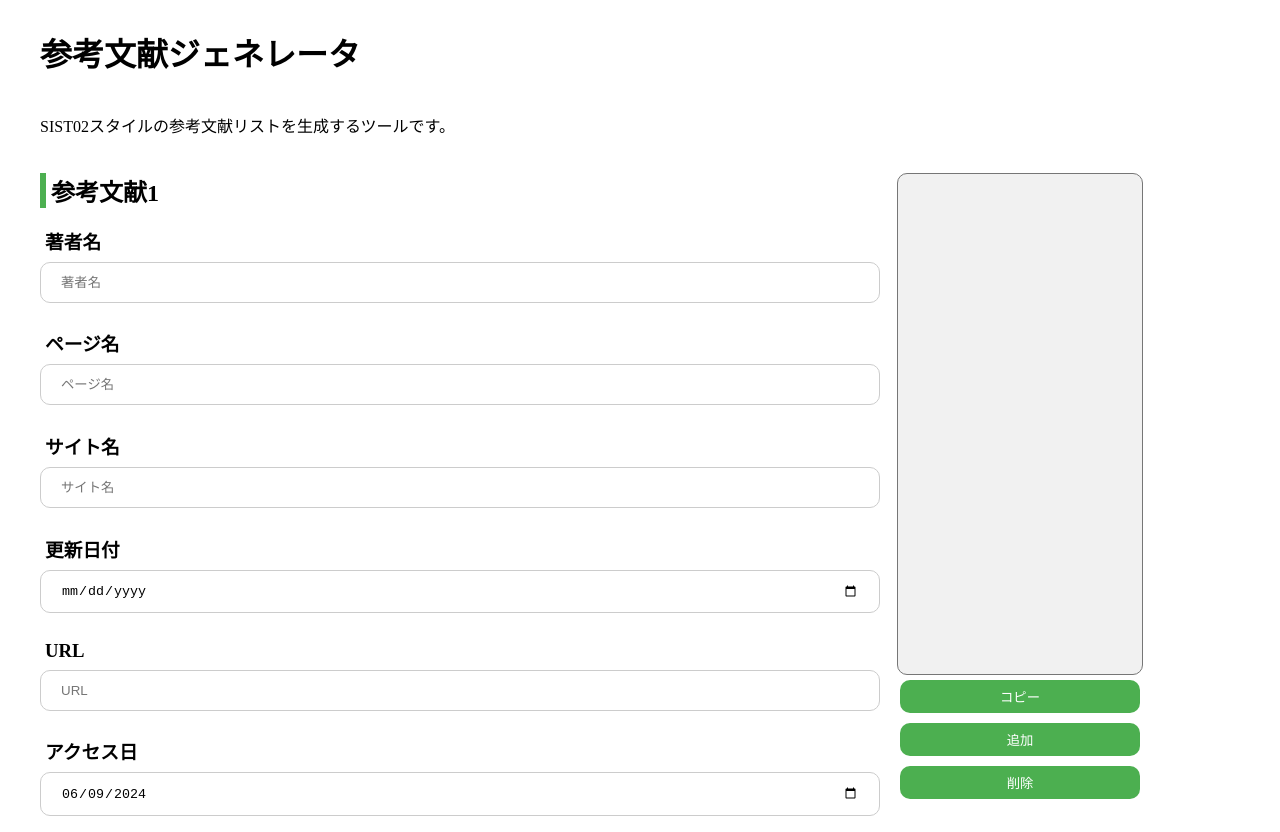
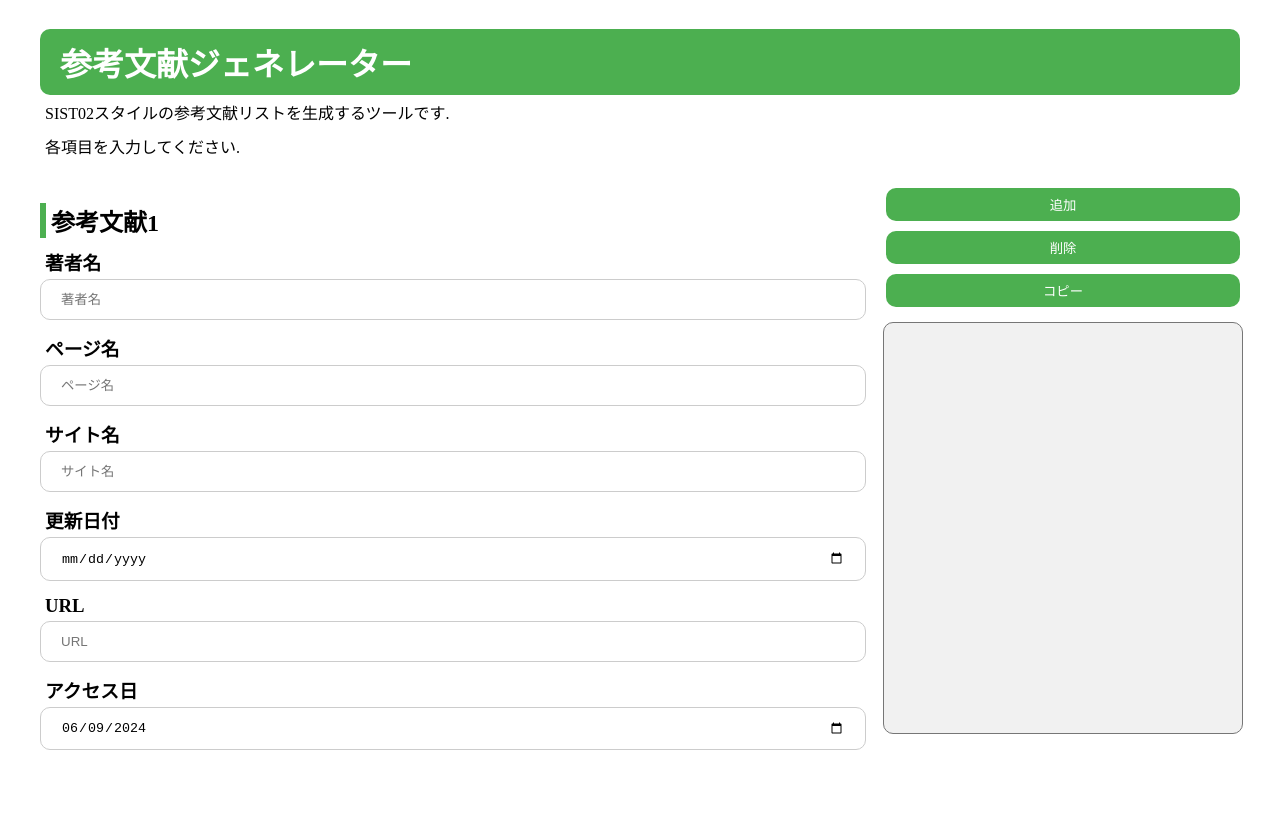
Before and after one commit to N-Keisho/ReferencesGenerator, a plain HTML site: page index.html in a window 1280 px wide. After the commit the page ends 800 px from the top, so only its background shows below. Drawn offline with Linux system fonts and the light colour scheme.

Commit message:
スタイルを変更

```diff
--- a/index.html
+++ b/index.html
@@ -8,8 +8,9 @@
 </head>
 <body>
     <div class="container">
-        <h1>参考文献ジェネレータ</h1>
-        <p>SIST02スタイルの参考文献リストを生成するツールです。</p>
+        <h1>参考文献ジェネレーター</h1>
+        <p>SIST02スタイルの参考文献リストを生成するツールです.</p>
+        <p>各項目を入力してください.</p>
         <div class="flex">
             <div id="references" class="references">
                 <div id="reference1" class="reference">
@@ -29,10 +30,10 @@
                 </div>
             </div>
             <div class="result">
-                <textarea id="output" class="output"></textarea>
-                <button onclick="copy()">コピー</button>
                 <button onclick="addReference()">追加</button>
                 <button onclick="deleteReference()">削除</button>
+                <button onclick="copy()">コピー</button>
+                <textarea id="output" class="output"></textarea>
             </div>
         </div>
     </div>
--- a/style.css
+++ b/style.css
@@ -5,7 +5,17 @@ body {
     justify-content: center;
 }
 
+h1{
+    background-color: #4CAF50;
+    color: white;
+    padding: 10px;
+    padding-left: 20px;
+    border-radius: 10px;
+    margin-bottom: 0;
+}
+
 h2 {
+    margin-top: 40px;
     margin-bottom: 0;
     padding-left: 5px;
     border-left: 6px solid #4CAF50;
@@ -13,15 +23,20 @@ h2 {
 }
 
 h3 {
+    margin-top: 10px;
     margin-bottom: 0;
     padding-left: 5px;
+}
+
+p {
+        margin: 5px;
 }
 
 
 input {
     width: 100%;
     padding: 12px 20px;
-    margin: 8px 0;
+    margin: 4px 0;
     display: inline-block;
     border: 1px solid #ccc;
     box-sizing: border-box;
@@ -60,9 +75,10 @@ button:hover {
 }
 
 .result {
-    width: 20%;
+    width: 30%;
     height: inherit;
     padding: 20px;
+    padding-right: 0;
     display: flex;
     flex-direction: column;
     justify-content: center;
@@ -75,4 +91,6 @@ button:hover {
     background-color: #f1f1f1;
     border-radius: 10px;
     resize: none;
+    margin-top: 10px;
+    margin-bottom: 0;
 }
```
